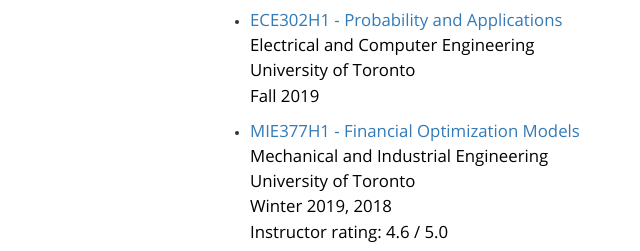
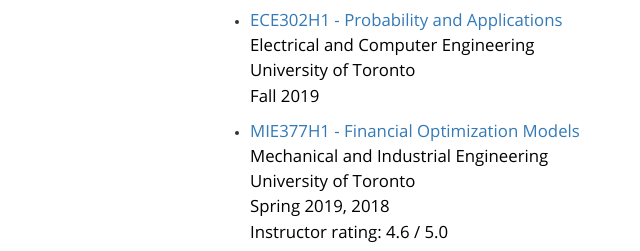
Before and after one commit to gcosta151/gcosta151.github.io, a plain HTML site: page index.html in a window 1280 px wide. Shown: the part 1959-2210 px from the top of the page, 235-875 px from the left. Drawn offline with nearby package versions, Linux system fonts and the light colour scheme.

Commit message:
Update index.html

```diff
--- a/index.html
+++ b/index.html
@@ -315,7 +315,7 @@
         <li><p><a href="https://portal.engineering.utoronto.ca/sites/calendars/current/Course_Descriptions.html#MIE377H1" target="_blank">MIE377H1 - Financial Optimization Models</a><br>
           Mechanical and Industrial Engineering<br>
           University of Toronto<br>
-          Winter 2019, 2018<br>
+          Spring 2019, 2018<br>
           Instructor rating: 4.6 / 5.0
           </p></li>
 
```
